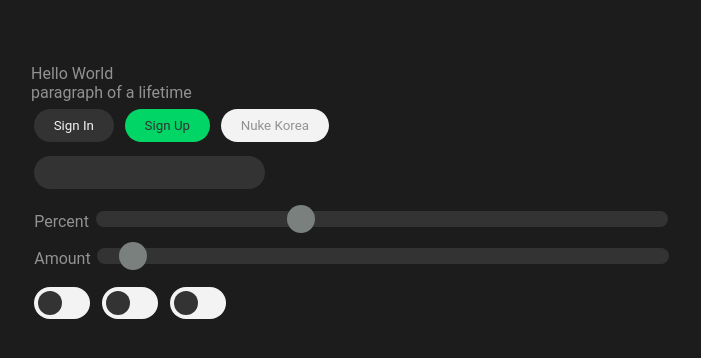
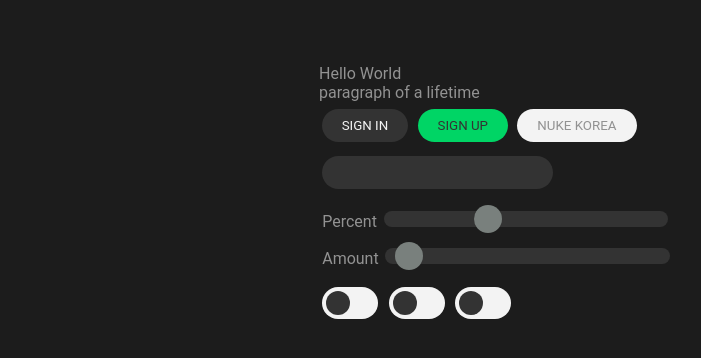
Before and after one commit to Akoot-zz/Kragen-UI-3, an Electron app: page ui/index.html in a window 1280 px wide. Shown: the whole page, without its empty margins (33-734 px from the left). Drawn offline with Linux system fonts and the light colour scheme; no server answers.

Commit message:
Change size

```diff
--- a/main.js
+++ b/main.js
@@ -15,7 +15,7 @@ process.env.NODE_ENV = 'development'
 function createWindow () {
 
     /* Create the window */
-    mainWindow = new BrowserWindow({width: 800, height: 400, center: true, icon: './assets/icons/512x512.png', webPreferences: {plugins: true}})
+    mainWindow = new BrowserWindow({center: true, icon: './assets/icons/512x512.png', webPreferences: {plugins: true}})
     mainWindow.on('closed', function () {
         mainWindow = null
     })
--- a/package.json
+++ b/package.json
@@ -1,6 +1,6 @@
 {
   "name": "Kragen-UI",
-  "version": "1.0.0",
+  "version": "1.0.1",
   "description": "UI template",
   "main": "main.js",
   "scripts": {
--- a/ui/css/styles.css
+++ b/ui/css/styles.css
@@ -19,6 +19,7 @@ body {
 
 main {
 	margin: auto;
+	width: 50%;
 	color: #929292;
 	font-family: Roboto;
 }
@@ -34,6 +35,10 @@ footer {
 
 *:focus {
 	outline: none;
+}
+
+.center {
+	margin: 0 auto;
 }
 
 button {
@@ -155,7 +160,7 @@ input:hover, input:focus{
 }
 
 .switch, .slider-obj, input, button {
-	margin: 0.5em 0.3em 0.5em 0.2em;
+	margin: 0.5em 0.2em 0.5em 0.2em;
 }
 
 .switch {
--- a/ui/index.html
+++ b/ui/index.html
@@ -30,11 +30,11 @@
     </div>
 
     <div>
-      <button>Sign In</button>
+      <button>SIGN IN</button>
 
-      <button class="btn-accent">Sign Up</button>
+      <button class="btn-accent">SIGN UP</button>
 
-      <button class="btn-disabled">Nuke Korea</button>
+      <button class="btn-disabled">NUKE KOREA</button>
     </div>
 
     <div>
@@ -51,7 +51,7 @@
       <input type="range" min="0" max="255" value="10" class="slider slider-big" id="slider1">
     </div>
 
-    <div>
+    <div class="center">
       <label class="switch">
         <input type="checkbox">
         <span class="switch-slider"></span>
```
